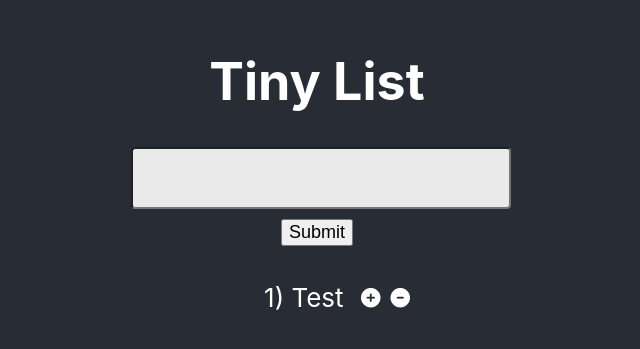
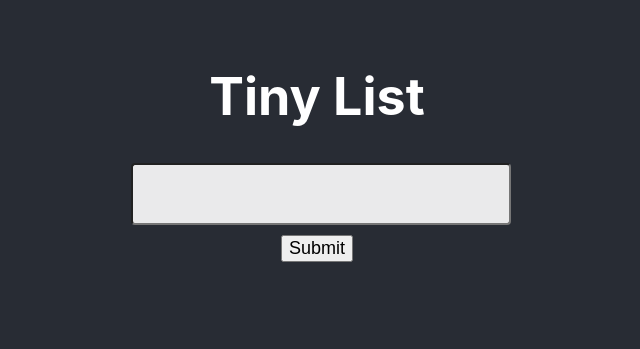
Before and after one commit to jaredaritter/top-starter-project-react, a React (Create React App) app: page / in a window 1280 px wide. Shown: the part 223-572 px from the top of the page, without its empty margins (323-963 px from the left). Built offline with nearby package versions, Linux system fonts and the light colour scheme.

Commit message:
removed initial dummy data from list

```diff
--- a/src/App.js
+++ b/src/App.js
@@ -11,7 +11,7 @@ class App extends React.Component {
     super(props);
     this.state = {
       temp: '',
-      list: [{ id: '31245', task: 'Test', editting: false }],
+      list: [],
     };
     this.handleChange = this.handleChange.bind(this);
     this.handleDelete = this.handleDelete.bind(this);
```
